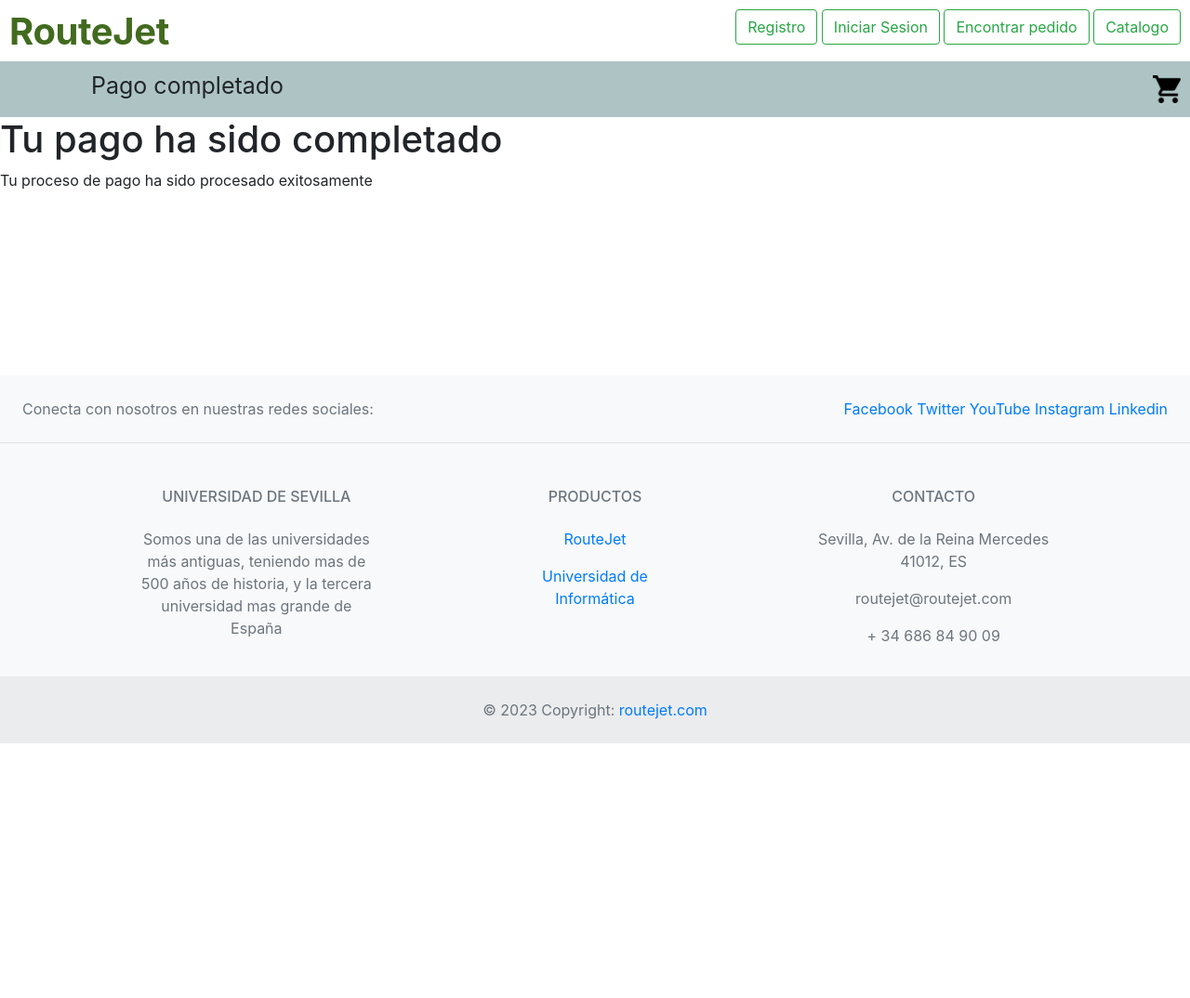
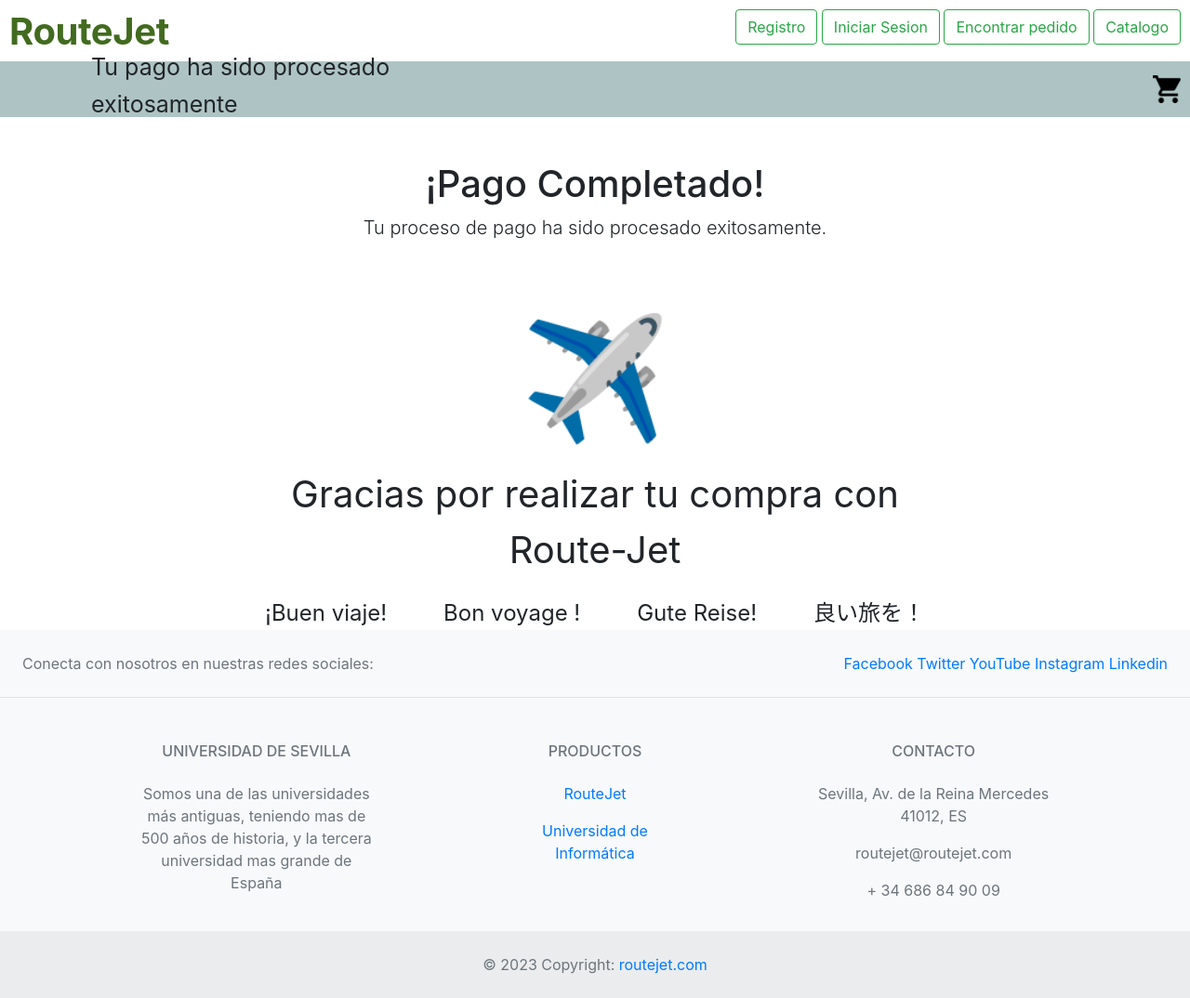
Before and after one commit to jmartinacu/RouteJet-114, a Django app: page /store/payment/completed in a window 1280 px wide. Shown: the whole page at 93% size. Before the commit the page ends 800 px from the top, so only its background shows below. Run offline with Django 4.2, Linux system fonts and the light colour scheme; parts of the project's set-up code (start-up, migrations or seed data) failed here and were passed over.

Commit message:
feat: Add styles  #44

```diff
--- a/routejet/store/templates/store/completed.html
+++ b/routejet/store/templates/store/completed.html
@@ -1,10 +1,79 @@
 {% extends "core/base.html" %}
 
-{% block title %} Pago {% endblock title %}
+{% block title %} Pago Completado {% endblock title %}
 
-{% block description %}Pago completado{% endblock description %}
+{% block description %} Tu pago ha sido procesado exitosamente {% endblock description %}
 
 {% block content %}
-  <h1>Tu pago ha sido completado</h1>
-  <p>Tu proceso de pago ha sido procesado exitosamente</p>
+  <style>
+    /* Estilos para hacer el mensaje más grande y moverlo más abajo */
+    #react-container {
+      margin-top: 50px; /* Ajusta según sea necesario */
+    }
+
+    .message {
+      font-size: 2.5em; /* Ajusta según sea necesario */
+    }
+
+    .additional-messages {
+      display: flex;
+      justify-content: space-between;
+      margin-top: 20px;
+    }
+
+    .additional-message {
+      font-size: 1.5em;
+      margin: 0 10px; /* Espacio alrededor de cada mensaje adicional */
+    }
+  </style>
+
+  <div class="container">
+    <div class="row">
+      <div class="col-md-8 offset-md-2 text-center">
+        <h1 class="mt-5">¡Pago Completado!</h1>
+        <p class="lead">Tu proceso de pago ha sido procesado exitosamente.</p>
+
+        {# Contenido React directamente en la plantilla #}
+        <div id="react-container" class="component-container">
+          <span class="icon" style="font-size: 8em;">✈️</span>
+          <p class="message">Gracias por realizar tu compra con Route-Jet</p>
+
+          <div class="additional-messages">
+            <span class="additional-message">¡Buen viaje!</span>
+            <span class="additional-message">Bon voyage !</span>
+            <span class="additional-message">Gute Reise!</span>
+            <span class="additional-message">良い旅を！</span> <!-- Añadido mensaje en japonés -->
+          </div>
+        </div>
+      </div>
+    </div>
+  </div>
+
+  {# Incluir React y ReactDOM #}
+  <script src="https://unpkg.com/react@17/umd/react.development.js"></script>
+  <script src="https://unpkg.com/react-dom@17/umd/react-dom.development.js"></script>
+
+  {# Renderizar el componente React en el contenedor #}
+  <script>
+    const reactContainer = document.getElementById('react-container');
+
+    // Componente React directamente en la plantilla
+    const HTMLComponent = () => {
+      return (
+        <div class="component-container">
+          <span class="icon" style="font-size: 3em;">✈️</span>
+          <p class="message">Gracias por realizar tu compra con Route-Jet</p>
+
+          <div class="additional-messages">
+            <span class="additional-message">¡Buen viaje!</span>
+            <span class="additional-message">Bon voyage !</span>
+            <span class="additional-message">Gute Reise!</span>
+            <span class="additional-message">良い旅を！</span> <!-- Añadido mensaje en japonés -->
+          </div>
+        </div>
+      );
+    };
+
+    ReactDOM.render(React.createElement(HTMLComponent), reactContainer);
+  </script>
 {% endblock content %}
```
Also changed, not shown: routejet/store/templates/store/canceled.html (+60 -2 lines).
